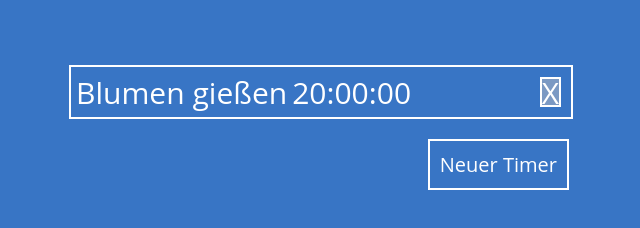
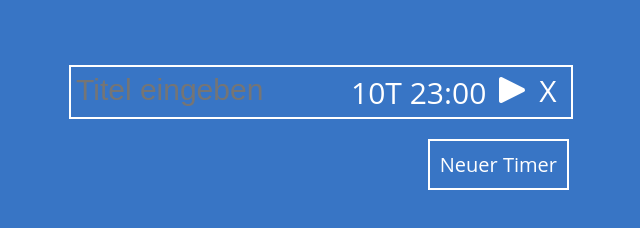
Before and after one commit to koellsch/YaD, a plain HTML site: page index.html in a window 1280 px wide. Shown: the whole page, without its empty margins (321-961 px from the left). Drawn offline with Linux system fonts and the light colour scheme.

Commit message:
Improved timer layout

```diff
--- a/css/css.css
+++ b/css/css.css
@@ -170,7 +170,7 @@ i {
     font-size: 30px;
     color: white;
 }
-.timer .titel, .timer .counter {
+.timer .counter {
     float: left;
     position: relative;
     height: 40px;
@@ -179,14 +179,34 @@ i {
     margin-left: 5px;
 }
 
-.timer .remove {
+.timer .titel {
+    position: relative;
+    float: left;
+    width: 270px;
+    height: 40px;
+    font-size: 30px;
+    color: white;
+    background: none;
+    border: none;
+    margin-top: 3px;
+    margin-left: 5px;
+}
+
+.timer .remove, .timer .control {
     position: absolute;
     height: 26px;
+    width: 26px;
     top: 50%;
-    right: 10px;
     margin-top: -15px;
-    border: white solid 2px;
-    background: rgba(196, 192, 192, 0.479);
     line-height: 0.9em;
     cursor: pointer;
 }
+
+.timer .remove {
+    right: 10px;
+}
+
+.timer .control {
+    right: 46px;
+    background: url('../img/play.png') no-repeat;
+}
--- a/index.html
+++ b/index.html
@@ -22,9 +22,12 @@
     <div id="dashboard">
         <div id="weather"></div>
         <div id="timer_box">
-            <div class="timer">
-                <div class="titel">Blumen gießen</div>
-                <div class ="counter">20:00:00</div>
+            <div class="timer" data-value="0">
+                <form>
+                    <input class="titel" type="text" placeholder="Titel eingeben">
+                </form>
+                <div class="counter">10T 23:00</div>
+                <div class="control" data-value="0"></div>
                 <div class="remove">X</div>
             </div>
         </div>
--- a/js/js.js
+++ b/js/js.js
@@ -4,6 +4,7 @@ $(document).ready(function() {
 
     $('#add-timer').click(Add_new_timer);
     $('.remove').click(Remove_timer);
+    $('.control').click(Change_status);
   });
 
   function getWeather() {
@@ -25,10 +26,25 @@ $(document).ready(function() {
   }
 
   function Add_new_timer() {
-    $('#timer_box').append('<div class="timer"><div class="titel">Blumen gießen</div><div class ="counter">20:00:00</div><div class="remove">X</div></div>');
+    $('#timer_box').append('<div class="timer" data-value="0"><form><input class="titel" type="text" placeholder="Titel eingeben"></form><div class="counter">10T 23:00</div><div class="control" data-value="0"></div><div class="remove">X</div></div>');
     $('.remove').click(Remove_timer);
+    $('.control').click(Change_status);
 }
 
   function Remove_timer() {
     $(this).parent().remove();
   }
+
+  function Change_status() {
+      var status = $(this).attr('data-value');
+      if (status == 0)
+      {
+        $(this).attr('data-value', '1');
+        $(this).css("background", "url(img/refresh.png) no-repeat");
+      }
+      else if(status == 1)
+      {
+        $(this).attr('data-value', '0');
+        $(this).css("background", "url(img/play.png) no-repeat");
+      }
+  }
```
Also changed, not shown: img/play.png (added), img/refresh.png (added).
